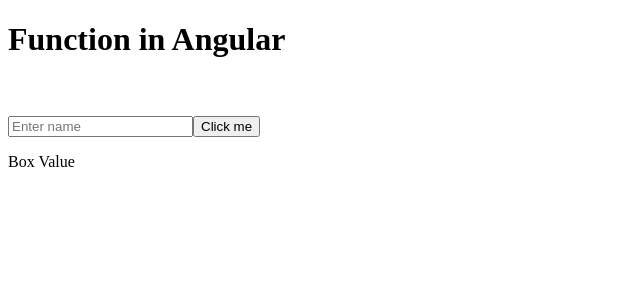
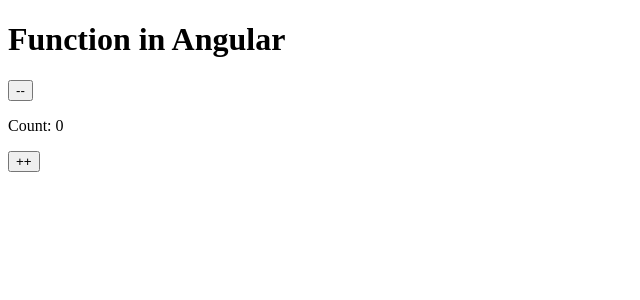
Before and after one commit to jg-empiric/Angular_Learn, an Angular app: page / in a window 1280 px wide. Shown: the top 300 px of the page, without its empty margins (0-640 px from the left). Built offline with nearby package versions, Linux system fonts and the light colour scheme.

Commit message:
basic counter

```diff
--- a/src/app/app.component.html
+++ b/src/app/app.component.html
@@ -1,7 +1,4 @@
 <h1>Function in Angular</h1>
-<br><br>
-<input type="text" name="name" #box placeholder="Enter name" />
-<button (click)="getValue(box.value)">Click me</button>
-<p>
- Box Value {{displayVal}}
-</p>
+<button (click)="counter('minus')">--</button>
+<p>Count: {{count}}</p>
+<button (click)="counter('add')" >++</button>
--- a/src/app/app.component.ts
+++ b/src/app/app.component.ts
@@ -7,10 +7,9 @@
 })
 export class AppComponent {
   title = 'blog';
-  displayVal:string = '';
-  getValue(val:string) {
-    // console.log(val);
-    this.displayVal=val
+  count:number = 0;
+  counter(type:string) {
+    type === 'add' ? this.count++ : this.count--
   }
 
 }
```
